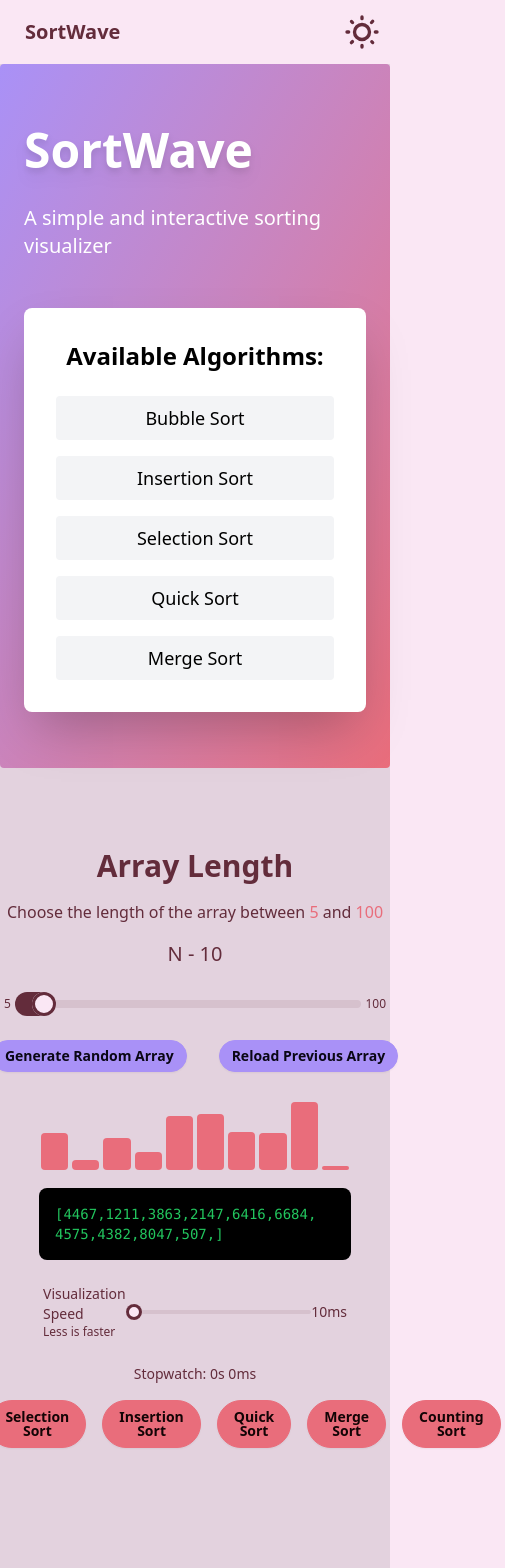
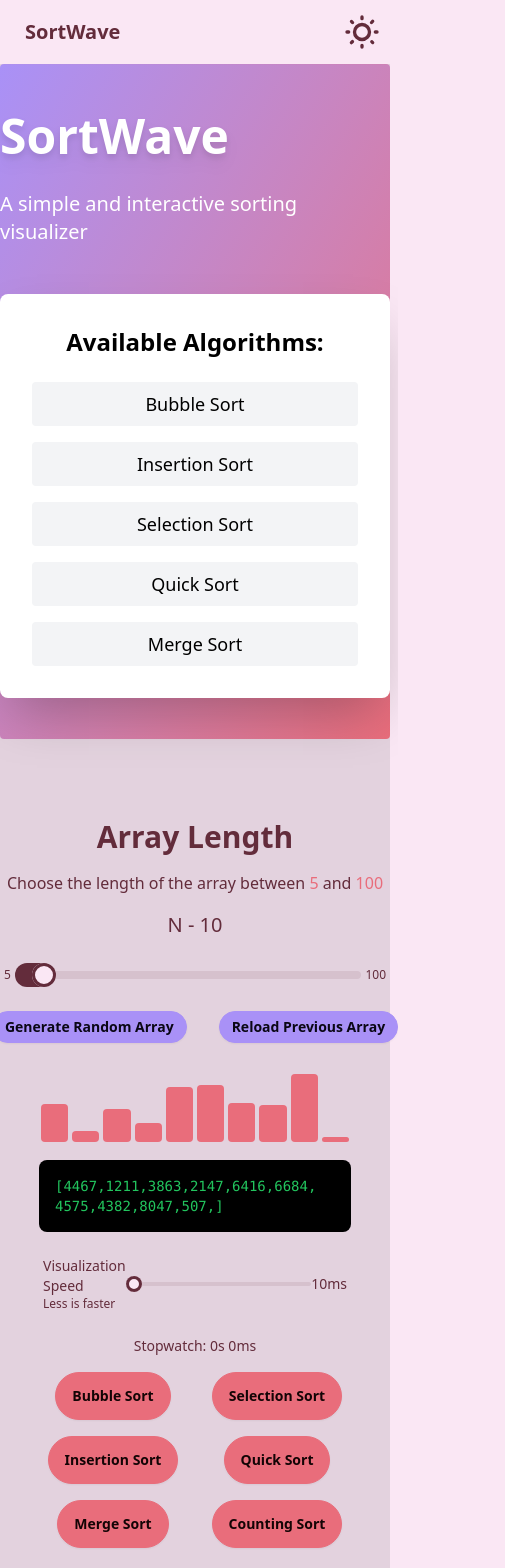
Before and after one commit to shabh2412/sorting-visualizer, a React (Vite) app: page / in a window 390 px wide. Shown: the top 1568 px of the page, 505 px wide, since content can reach past the window. Built offline with nearby package versions, Linux system fonts and the light colour scheme.

Commit message:
add responsive styling for gap

```diff
--- a/src/components/ArrayVisualizer.jsx
+++ b/src/components/ArrayVisualizer.jsx
@@ -382,7 +382,7 @@ export const ArrayVisualiser = () => {
       <SortSpeed speed={speed} set_speed={set_speed} disabled={sorting} stopwatch={stopwatch} />
 
       {/* sorting options */}
-      <div className="w-[80dvw] mx-auto flex justify-center mt-4 gap-4">
+      <div className="w-[80dvw] mx-auto grid grid-cols-2 md:flex justify-center mt-4 gap-4 flex-wrap">
         {/* tooltip - tell the user which sorting will be performed, if is_sorted is true then tell the user that the array is sorted */}
         <SortButton title="Bubble Sort" is_sorted={is_sorted} sorting={sorting} array={array} sorting_function={debounced_bubble_sort} />
         <SortButton title="Selection Sort" is_sorted={is_sorted} sorting={sorting} array={array} sorting_function={debounced_selection_sort} />
--- a/src/components/HeroSection.jsx
+++ b/src/components/HeroSection.jsx
@@ -1,7 +1,7 @@
 export const HeroSection = () => {
   return (
     <div className="hero min-h-[80vh] flex flex-col items-center justify-center bg-gradient-to-tl from-primary to-secondary text-white py-10 rounded">
-      <div className="hero-content text-center w-full max-w-6xl px-6">
+      <div className="hero-content text-center w-full max-w-6xl p-0">
         <div className="grid grid-cols-1 md:grid-cols-2 gap-12 items-center">
           <div className="text-left space-y-6">
             <h1 className="text-5xl font-extrabold leading-tight drop-shadow-lg">SortWave</h1>
```
